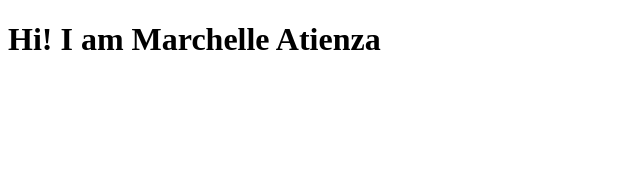
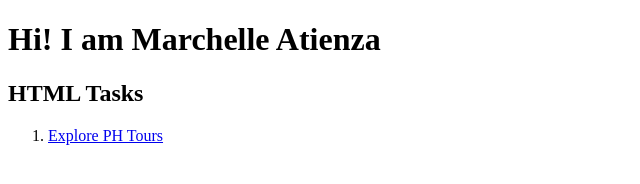
Before and after one commit to Chellay397/Chellay397.github.io, a plain HTML site: page index.html in a window 1280 px wide. Shown: the whole page, without its empty margins (0-640 px from the left). Drawn offline with Linux system fonts and the light colour scheme.

Commit message:
AtienzaExplorePHTours

```diff
--- a/index.html
+++ b/index.html
@@ -7,5 +7,11 @@
 </head>
 <body>
  <h1>Hi! I am Marchelle Atienza</h1>
+ <h2>HTML Tasks</h2>
+ <ol>
+    <li>
+        <a href="AtienzaExplorePHTours.html">Explore PH Tours</a>
+    </li>
+ </ol>
 </body>
 </html>
```
Also changed, not shown: AtienzaExplorePHTours.html (added).
